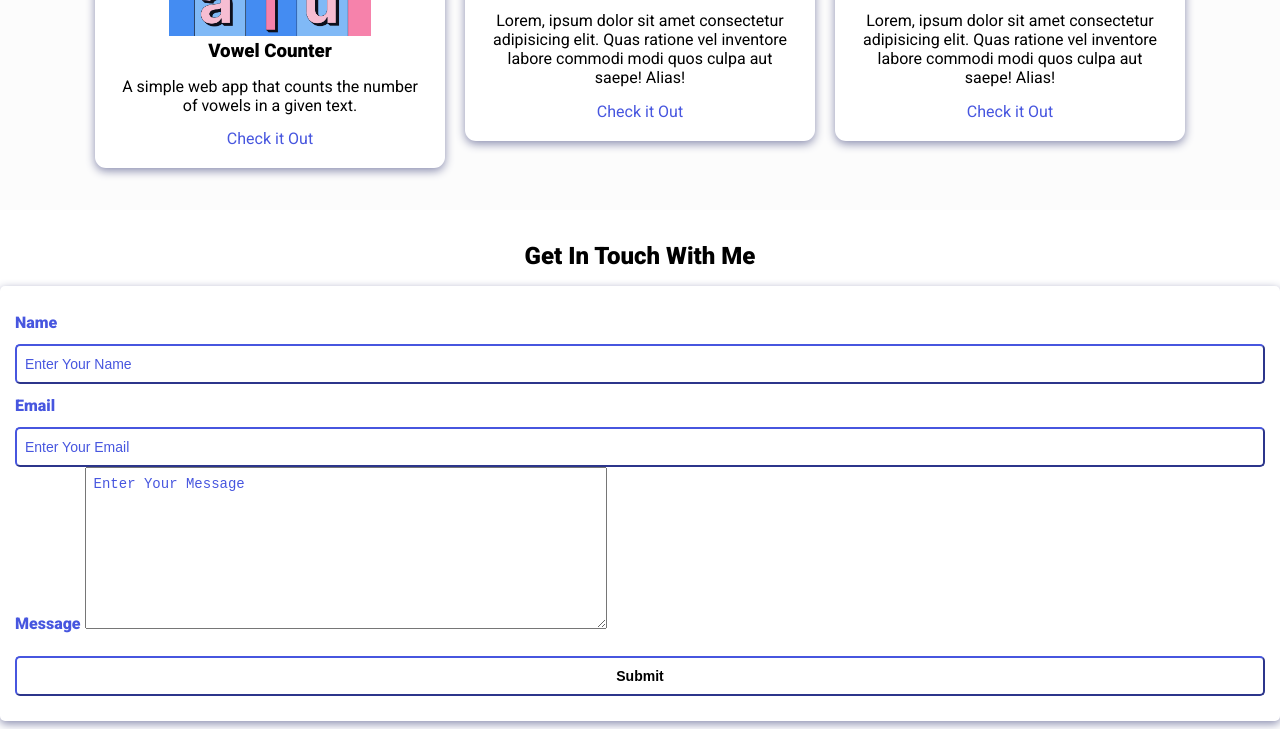
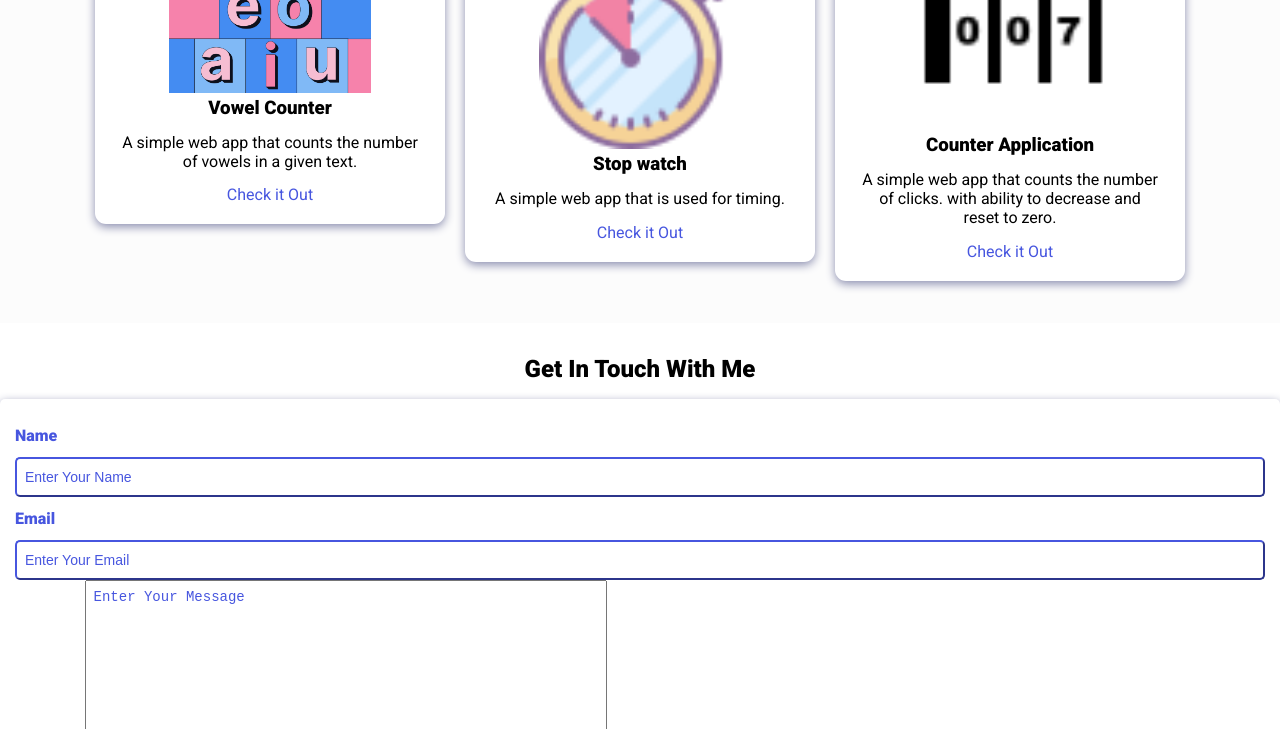
Before and after one commit to kenneth256/portfolio, a website built with Vite: page index.html in a window 1280 px wide. Shown: the part 1565-2294 px from the top of the page. Built offline with nearby package versions, Linux system fonts and the light colour scheme; files whose address does not match are found by name.

Commit message:
html updated

```diff
--- a/index.html
+++ b/index.html
@@ -153,33 +153,29 @@
         </div>
         <div class="project-container project-card">
           <img
-            src="assets/images/netflixClone.png"
-            alt="netflix-clone"
+            src="assets/icons/stopwatch.png"
+            alt="stop watch"
             loading="lazy"
             class="project-pic"
           />
-          <h3 class="project-title">Netflix Clone</h3>
+          <h3 class="project-title">Stop watch</h3>
           <p class="project-details">
-            Lorem, ipsum dolor sit amet consectetur adipisicing elit. Quas
-            ratione vel inventore labore commodi modi quos culpa aut saepe!
-            Alias!
+            A simple web app that is used for timing.
           </p>
-          <a href="#" target="_blank" class="project-link">Check it Out</a>
+          <a href="https://stop2watch.netlify.app/" target="_blank" class="project-link">Check it Out</a>
         </div>
         <div class="project-container project-card">
           <img
-            src="assets/images/greenyEarth.png"
+            src="assets/icons/counter.png"
             alt="greeny-earth"
             loading="lazy"
             class="project-pic"
           />
-          <h3 class="project-title">Greeny Earth</h3>
+          <h3 class="project-title">Counter Application</h3>
           <p class="project-details">
-            Lorem, ipsum dolor sit amet consectetur adipisicing elit. Quas
-            ratione vel inventore labore commodi modi quos culpa aut saepe!
-            Alias!
+            A simple web app that counts the number of clicks. with ability to decrease and reset to zero.
           </p>
-          <a href="#" target="_blank" class="project-link">Check it Out</a>
+          <a href="https://counterappz.netlify.app/" target="_blank" class="project-link">Check it Out</a>
         </div>
       </div>
     </section>
```
Also changed, not shown: assets/icons/counter.png (added), assets/icons/stopwatch.png (added).
